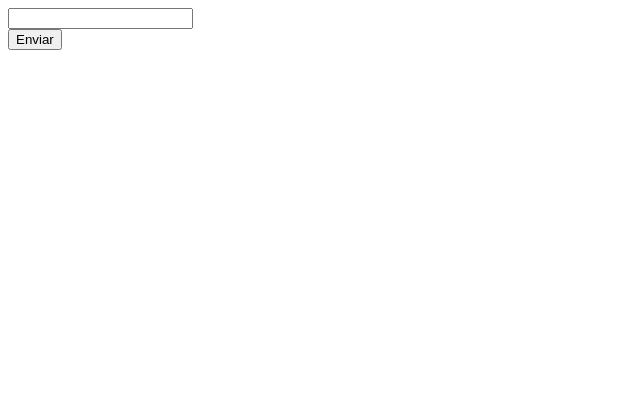
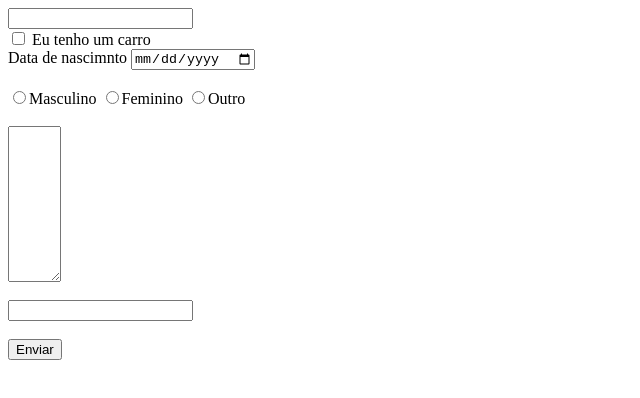
Before and after one commit to AnaConti/Curso-CSS, a plain HTML site: page 01-HTML/formulario.html in a window 1280 px wide. Shown: the whole page, without its empty margins (0-640 px from the left). Drawn offline with Linux system fonts and the light colour scheme.

Commit message:
feat: add formulario.html

```diff
--- a/01-HTML/formulario.html
+++ b/01-HTML/formulario.html
@@ -8,6 +8,26 @@
   <form action="envio.php" method="GET">
     <input type="text" name="nome">
     <br>
+    <input type="checkbox" name="temcarro"> Eu tenho um carro
+    <br>
+    Data de nascimnto <input type="date" name="Aniversario">
+    <br>
+    <br>
+    <input type="radio" name="sexo" value="masculino">Masculino
+    <input type="radio" name="sexo" value="feminino">Feminino
+    <input type="radio" name="sexo" value="outro">Outro
+
+    <br>
+    <br>
+
+    <textarea name="" id="" cols="4" rows="10"></textarea>
+
+    <br>
+    <br>
+
+    <input type="password" name="senha">
+    <br>
+    <br>
     <input type="submit" value="Enviar">
   </form>
 
```
